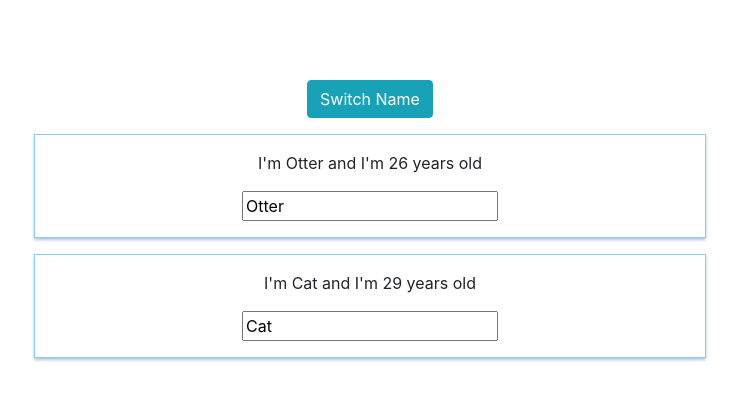
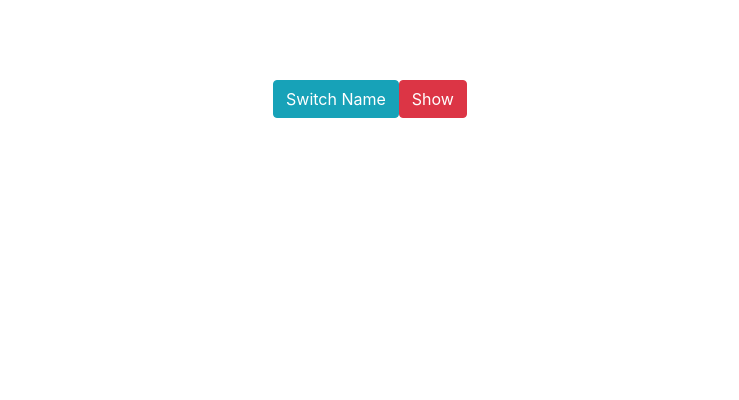
Before and after one commit to angieto/react-complete-guide, a React (Create React App) app: page / in a window 1280 px wide. Shown: the top 400 px of the page, without its empty margins (270-1009 px from the left). Built offline with nearby package versions, Linux system fonts and the light colour scheme.

Commit message:
added togglePersonHandler method to demo using conditions in React

```diff
--- a/src/App.js
+++ b/src/App.js
@@ -7,7 +7,8 @@ class App extends Component {
     persons: [
       {name: 'Otter', age: 2},
       {name: 'Cat', age: 3}
-    ]
+    ],
+    showPerson: false
   }
 
   // method
@@ -27,6 +28,10 @@ class App extends Component {
       ]
     })
   }
+  togglePersonHandler = () => {
+    const doesShow = this.state.showPerson;
+    this.setState({ showPerson: !doesShow });
+  }
 
   render() {
     return (
@@ -36,6 +41,13 @@ class App extends Component {
               onClick={() => this.switchNameHandler("Hallo~~~") }>
         Switch Name
       </button>
+      <button className="btn btn-danger"
+              onClick={this.togglePersonHandler}>
+        { this.state.showPerson? "Hide":"Show" }
+      </button>
+      {
+        this.state.showPerson ?
+          <div>
             <Person name={this.state.persons[0].name}
                     age={this.state.persons[0].age}
                     click={this.switchNameHandler.bind(this, "CHANGED!")} />
@@ -44,6 +56,8 @@ class App extends Component {
             <Person name={this.state.persons[1].name}
                     age={this.state.persons[1].age}
                     changed={this.nameChangeHandler} />
+          </div> : null
+      }
       </div>
     );
   }
```
Lines whose indentation alone changed are shown as unchanged.
